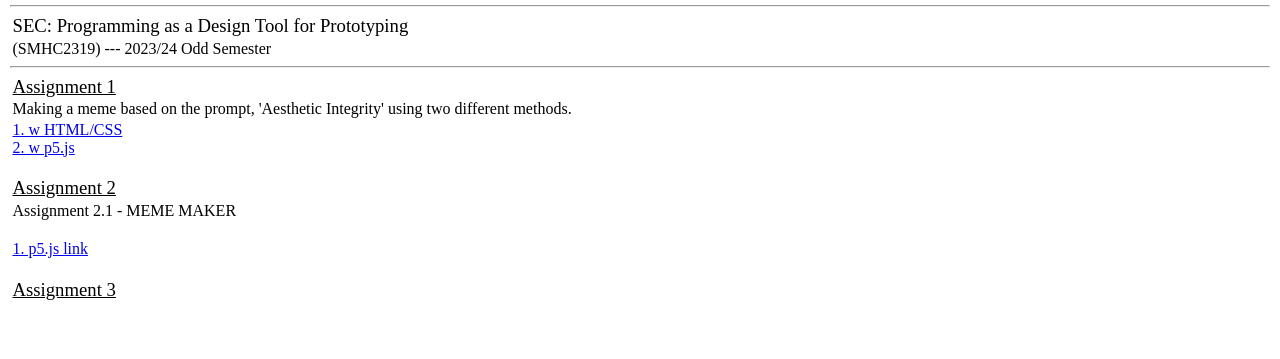
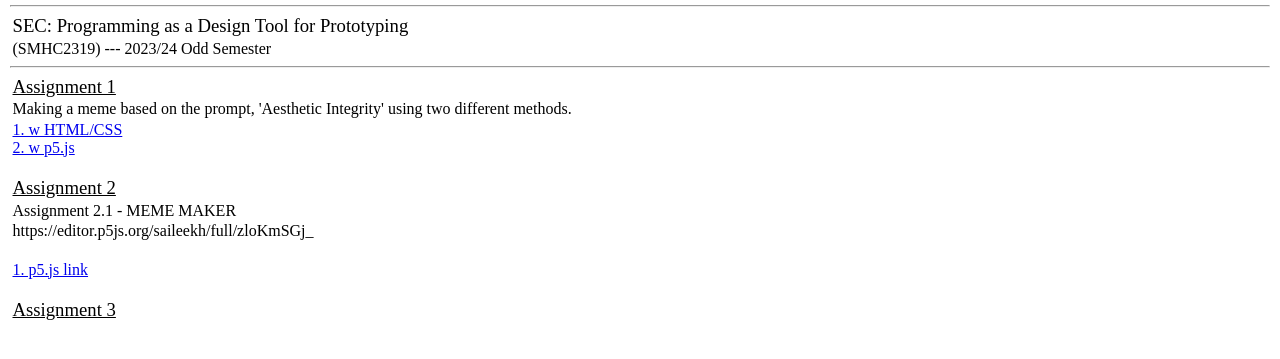
Before and after one commit to sailaah/sailaah.github.io, a plain HTML site: page index.html in a window 1280 px wide. Shown: the part 73-432 px from the top of the page. Drawn offline with Linux system fonts and the light colour scheme.

Commit message:
Update index.html

```diff
--- a/index.html
+++ b/index.html
@@ -51,6 +51,7 @@
     <!-- A2 Details -->
     <h3><u>Assignment 2</u></h3>
     <p>Assignment 2.1 - MEME MAKER</p>
+    <p>https://editor.p5js.org/saileekh/full/zloKmSGj_</p>
     <br>
     <a href="https://editor.p5js.org/saileekh/full/zloKmSGj_"> 1. p5.js link </a>
 
```
